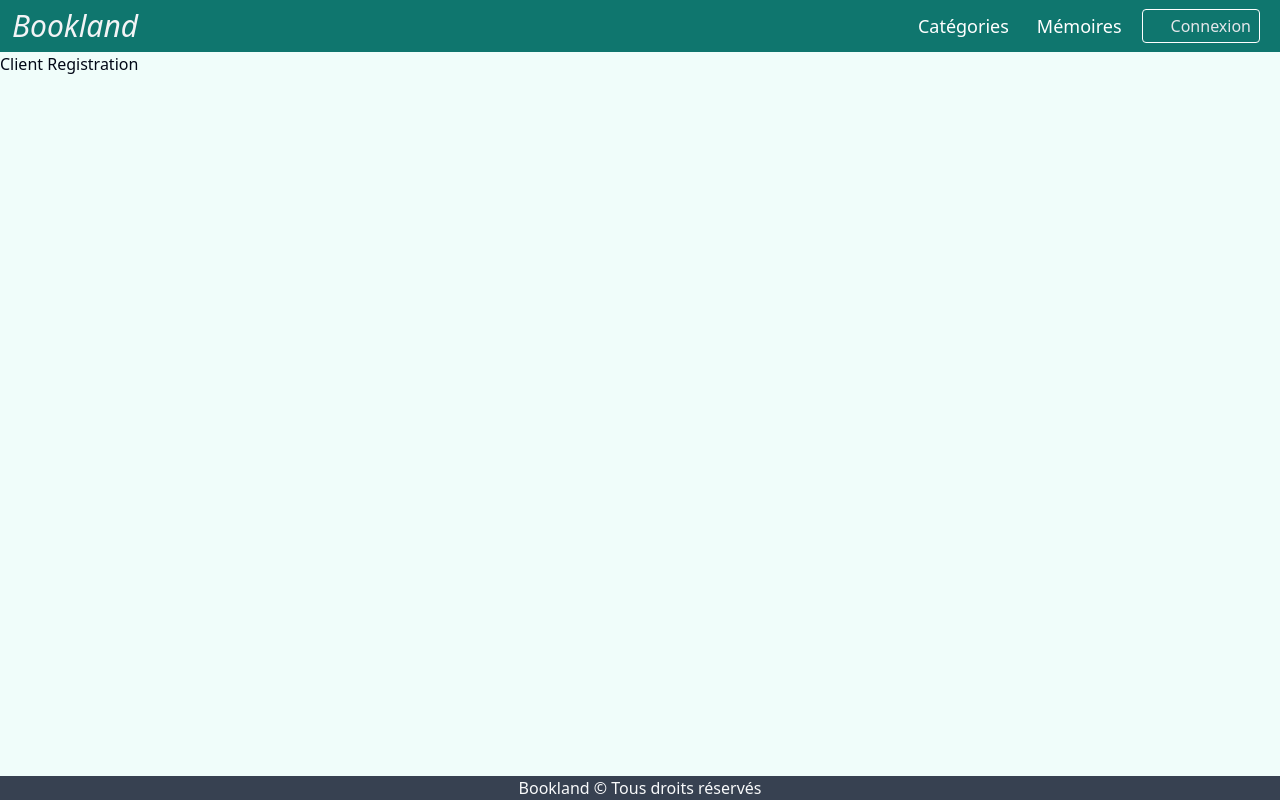
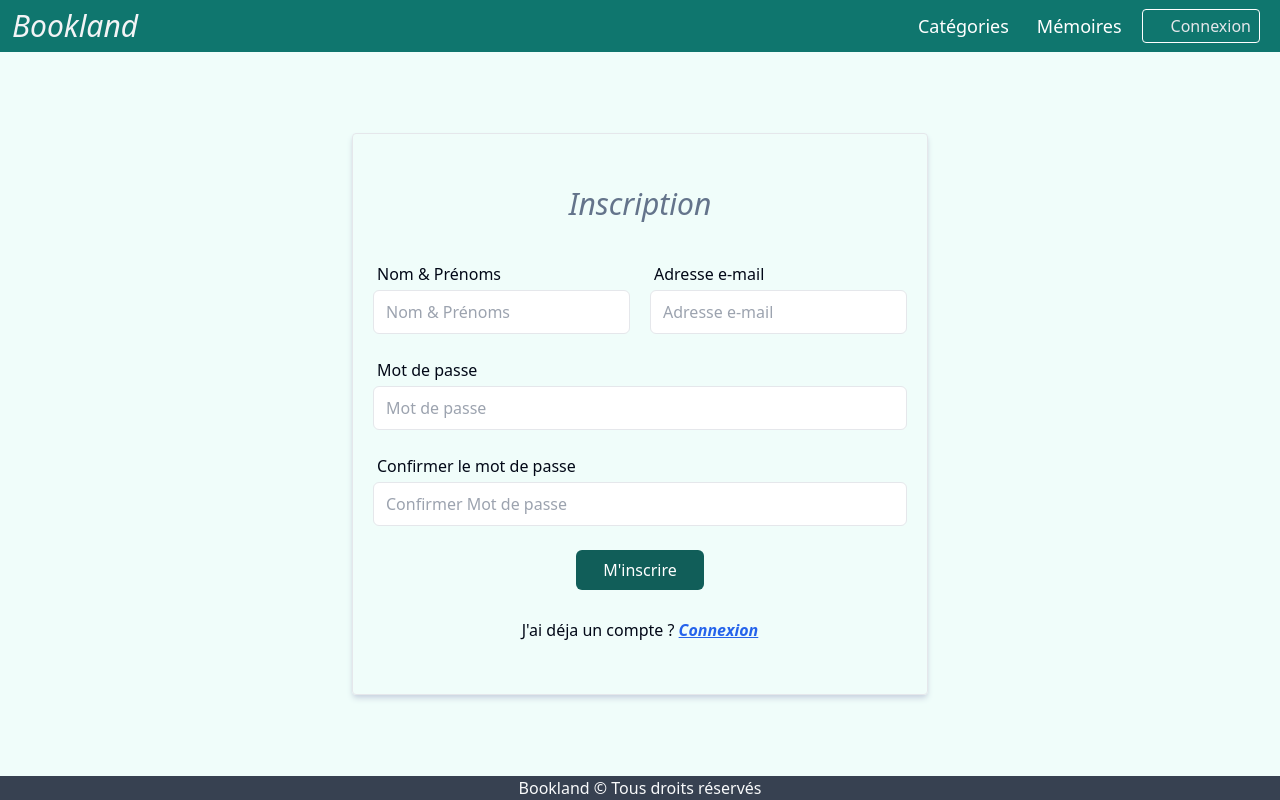
Before and after one commit to ergen35/Bookland, a SvelteKit app in the folder bookland/: page /auth/register in a window 1280 px wide. Built offline with nearby package versions, Linux system fonts and the light colour scheme; some icons are missing.

Commit message:
- Using one login page for all tenants - Updated registration ui

```diff
--- a/bookland/src/hooks.server.ts
+++ b/bookland/src/hooks.server.ts
@@ -10,7 +10,10 @@ export const handle: Handle = async ({ event, resolve }) => {
     const authCookie = event.cookies.get('bookand_lauth' || '');
 
     if (authCookie) {
+
         const sessionHash = JSON.parse(authCookie);
+
+        console.log("Session Hash: ",sessionHash);
 
         if (sessionHash) {
             const session = await prisma.session.findFirst({
--- a/bookland/src/routes/+layout.svelte
+++ b/bookland/src/routes/+layout.svelte
@@ -20,10 +20,10 @@
                         <a class="navbar-item" href="/all-categories">Catégories</a>
                         <a class="navbar-item" href="/all">Mémoires</a>
 
-                        {#if data.session && data.session.user.userId == 'basic'}
+                        {#if data.session && data.session.userId == 'basic'}
                             <a class="" href="/account">Mon Compte</a>
                         {:else}
-                        <a href="/auth/admin-login"
+                            <a href="/auth/login"
                                 class="text-gray-200 border-white border px-2 py-1 rounded-sm hover:bg-white hover:text-teal-900 hover:transition-colors ease-in-out transition-colors duration-500">
                                 <span class="flex flex-row space-x-1 items-center content-center">
                                     <Icon icon="ant-design:login-outlined" class="" />
--- a/bookland/src/routes/auth/admin-login/+page.svelte
+++ /dev/null
@@ -1,37 +0,0 @@
-<script lang="ts">
-    import type { PageData } from './$types';
-
-    export let data: PageData;
-
-    let credentials = {
-        email: '',
-        password: ''
-    }
-</script>
-
-
-<div class="w-full bg-teal-50 flex content-center items-center justify-center">
-
-    <div class="border border-gray-200 shadow-md rounded-sm h-[400px] w-[600px] shadow-slate-300 py-3 px-5">
-        <div class="py-10">
-        <div class="text-slate-500 text-center italic text-3xl mb-10">Connexion</div>
-            <form method="post">
-                <div class="space-y-6">
-                    <div class="form-wrapper">
-                        <label for="">Adresse e-mail</label>
-                        <input type="text" placeholder="Adresse e-mail" bind:value={credentials.email} name="email" class="form-input" id="email">
-                    </div>
-
-                    <div class="form-wrapper">
-                        <label for="">Mot de passe</label>
-                        <input type="password" placeholder="Mot de passe" bind:value={credentials.password} class="form-input" name="password" id="password">
-                    </div>
-
-                    <div class="form-wrapper flex flex-row content-center justify-center items-center">
-                        <button type="submit" class="bg-teal-800 w-32 text-white p-2 rounded-md hover:scale-110 transition duration-300">Me Connecter</button>
-                    </div>
-                </div>
-            </form>
-        </div>
-    </div>
-</div>
--- a/bookland/src/routes/auth/admin-login/+page.server.ts
+++ b/bookland/src/routes/auth/login/+page.server.ts
@@ -115,7 +115,6 @@ export const actions: Actions = {
                 }
 
                 return redirect(301, '/account')
-
             }
         }
     }
--- a/bookland/src/routes/auth/login/+page.svelte
+++ b/bookland/src/routes/auth/login/+page.svelte
@@ -2,8 +2,43 @@
     import type { PageData } from './$types';
 
     export let data: PageData;
+
+    let credentials = {
+        email: '',
+        password: ''
+    }
 </script>
 
-<div>
-    Client Login
+
+<div class="w-full bg-teal-50 flex content-center items-center justify-center">
+
+    <div class="border border-gray-200 shadow-md rounded-sm h-[420px] w-[600px] shadow-slate-300 py-3 px-5">
+        <div class="py-10">
+        <div class="text-slate-500 text-center italic text-3xl mb-10">Connexion</div>
+
+            <form method="post">
+                <div class="space-y-6">
+                    <div class="form-wrapper">
+                        <label for="">Adresse e-mail</label>
+                        <input type="text" placeholder="Adresse e-mail" bind:value={credentials.email} name="email" class="form-input" id="email">
+                    </div>
+
+                    <div class="form-wrapper">
+                        <label for="">Mot de passe</label>
+                        <input type="password" placeholder="Mot de passe" bind:value={credentials.password} class="form-input" name="password" id="password">
+                    </div>
+
+                    <div class="form-wrapper flex flex-row content-center justify-center items-center">
+                        <button type="submit" class="bg-teal-800 w-32 text-white p-2 rounded-md hover:scale-110 transition duration-300">Me Connecter</button>
+                    </div>
+                </div>
+            </form>
+
+            <div class="text-center mt-7">
+                <span>
+                    Pas de compte ? <a href="/auth/register" class="italic text-blue-600 underline font-bold">Inscription</a>
+                </span>
+            </div>
+        </div>
+    </div>
 </div>
--- /dev/null
+++ b/bookland/src/routes/auth/register/+page.server.ts
@@ -0,0 +1,23 @@
+import type { Actions } from '@sveltejs/kit';
+import type { PageServerLoad } from './$types';
+
+export const load = (async () => {
+    return {
+
+    };
+}) satisfies PageServerLoad;
+
+
+export const actions: Actions = {
+    default: async function({ request, cookies}) {
+
+        const formData = await request.formData();
+        const registrationDetails = { email: formData.get('email')?.toString(), password: formData.get('password')?.toString(), name: formData.get('name')?.toString() }
+
+        console.log('Registration Details', registrationDetails)
+
+        return {
+            success: true
+        }
+    }
+};
--- a/bookland/src/routes/auth/register/+page.svelte
+++ b/bookland/src/routes/auth/register/+page.svelte
@@ -1,9 +1,59 @@
 <script lang="ts">
+    import { stringify } from 'postcss';
     import type { PageData } from './$types';
 
     export let data: PageData;
+
+    let credentials = {
+        fullname: '',
+        email: '',
+        password: ''
+    }
 </script>
 
-<div>
-    Client Registration
+
+<div class="w-full bg-teal-50 flex content-center items-center justify-center">
+
+    <div class="border border-gray-200 shadow-md rounded-sm h-auto w-auto shadow-slate-300 py-3 px-5">
+        <div class="py-10">
+        <div class="text-slate-500 text-center italic text-3xl mb-10">Inscription</div>
+
+            <form method="post">
+                <div class="space-y-6">
+                   <div class="flex flex-row content-between space-x-5">
+
+                        <div class="form-wrapper">
+                            <label for="email" class="mb-1 ms-1">Nom & Prénoms</label>
+                            <input type="text" placeholder="Nom & Prénoms" bind:value={credentials.email} name="email" class="form-input" id="email">
+                        </div>
+
+                        <div class="form-wrapper">
+                            <label for="email" class="mb-1 ms-1">Adresse e-mail</label>
+                            <input type="text" placeholder="Adresse e-mail" bind:value={credentials.email} name="email" class="form-input" id="email">
+                        </div>
+                   </div>
+
+                    <div class="form-wrapper">
+                        <label for="password" class="mb-1 ms-1">Mot de passe</label>
+                        <input type="password" placeholder="Mot de passe" bind:value={credentials.password} class="form-input" name="password" id="password">
+                    </div>
+
+                    <div class="form-wrapper">
+                        <label for="password" class="mb-1 ms-1">Confirmer le mot de passe</label>
+                        <input type="password" placeholder="Confirmer Mot de passe" bind:value={credentials.password} class="form-input" name="password" id="password">
+                    </div>
+
+                    <div class="form-wrapper flex flex-row content-center justify-center items-center">
+                        <button type="submit" class="bg-teal-800 w-32 text-white p-2 rounded-md hover:scale-110 transition duration-300">M'inscrire</button>
+                    </div>
+                </div>
+            </form>
+
+            <div class="text-center mt-7">
+                <span>
+                    J'ai déja un compte ? <a href="/auth/login" class="italic text-blue-600 underline font-bold">Connexion</a>
+                </span>
+            </div>
+        </div>
+    </div>
 </div>
```
Lines whose indentation alone changed are shown as unchanged.
